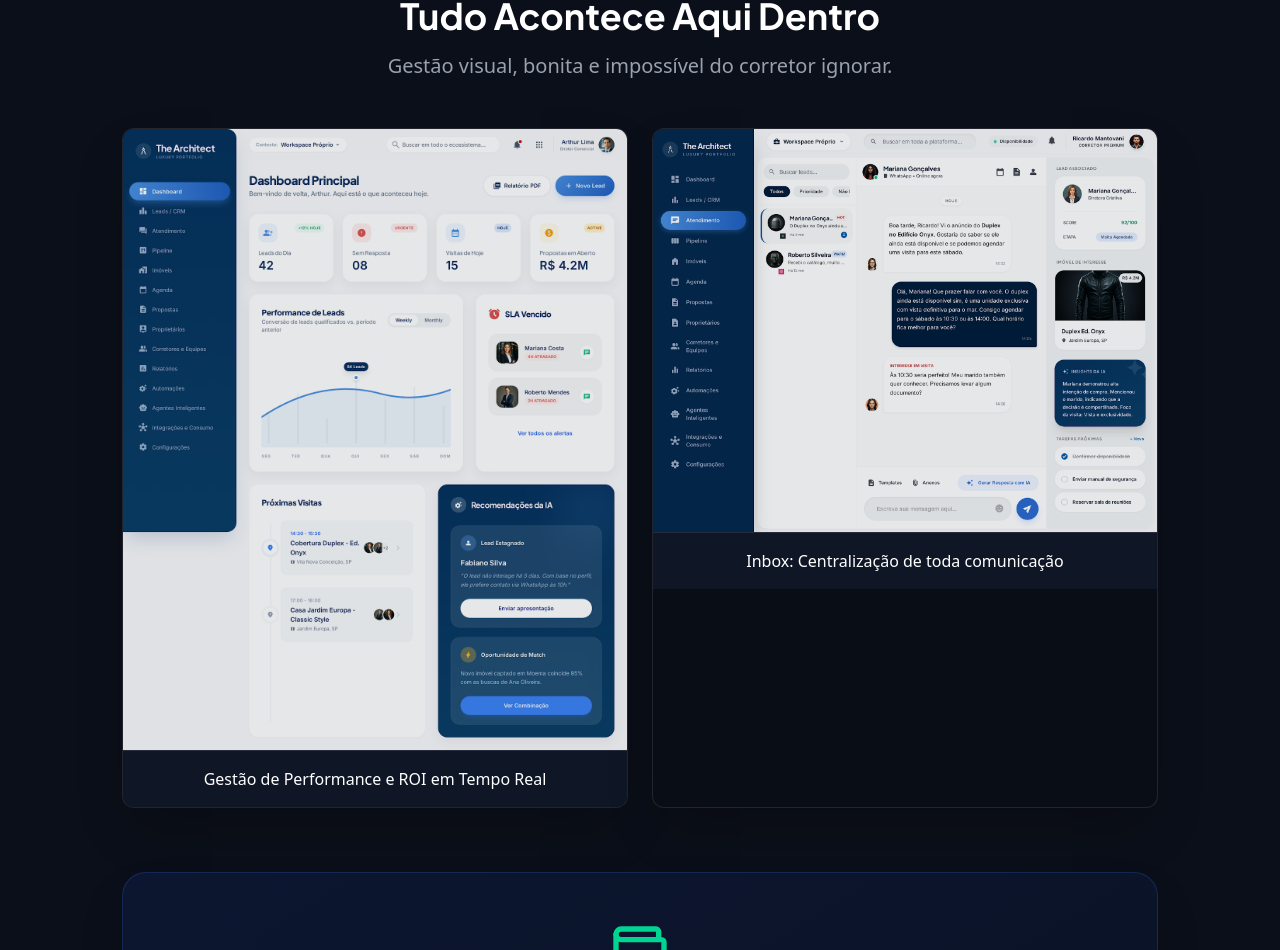
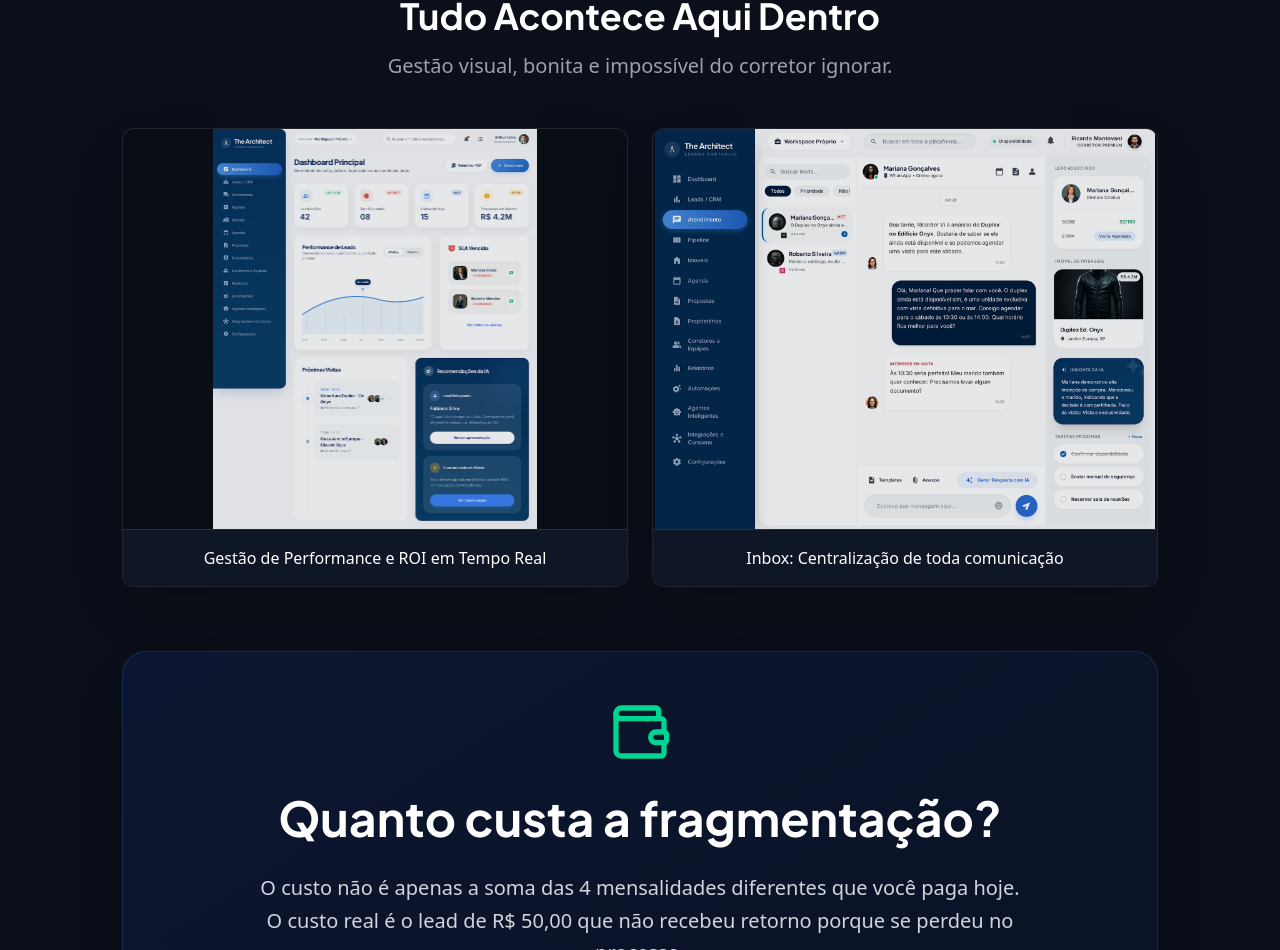
Before and after one commit to boosternegocios/sistema-imobiliario-apresentacao, a Next.js app: page /prospeccao in a window 1280 px wide. Shown: the part 2279-3229 px from the top of the page. Built offline with nearby package versions, Linux system fonts and the light colour scheme.

Commit message:
Fix image cropping and trigger Vercel deployment

```diff
--- a/src/app/prospeccao/page.tsx
+++ b/src/app/prospeccao/page.tsx
@@ -132,12 +132,12 @@ export default function ProspeccaoPDF() {
           <div className="grid grid-cols-2 gap-6 mb-16">
             <div className="rounded-xl overflow-hidden border border-white/10 shadow-2xl bg-[#090d16]" style={{ WebkitPrintColorAdjust: 'exact', printColorAdjust: 'exact' }}>
               {/* eslint-disable-next-line @next/next/no-img-element */}
-              <img src="/Telas/Dashboard/screen.png" alt="Dashboard" className="w-full object-cover opacity-90 hover:opacity-100 transition-opacity" />
+              <img src="/Telas/Dashboard/screen.png" alt="Dashboard" className="w-full h-auto max-h-[400px] object-contain object-top opacity-90 hover:opacity-100 transition-opacity" />
               <div className="p-4 bg-gray-900/90 text-center font-medium border-t border-white/10">Gestão de Performance e ROI em Tempo Real</div>
             </div>
             <div className="rounded-xl overflow-hidden border border-white/10 shadow-2xl bg-[#090d16]" style={{ WebkitPrintColorAdjust: 'exact', printColorAdjust: 'exact' }}>
               {/* eslint-disable-next-line @next/next/no-img-element */}
-              <img src="/Telas/Inbox unificada/screen.png" alt="Inbox" className="w-full object-cover opacity-90 hover:opacity-100 transition-opacity" />
+              <img src="/Telas/Inbox unificada/screen.png" alt="Inbox" className="w-full h-auto max-h-[400px] object-contain object-top opacity-90 hover:opacity-100 transition-opacity" />
               <div className="p-4 bg-gray-900/90 text-center font-medium border-t border-white/10">Inbox: Centralização de toda comunicação</div>
             </div>
           </div>
```
